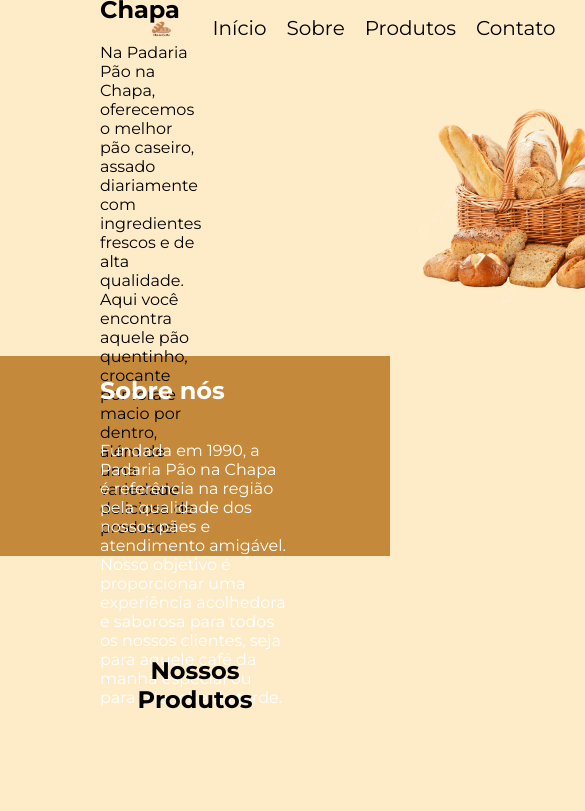
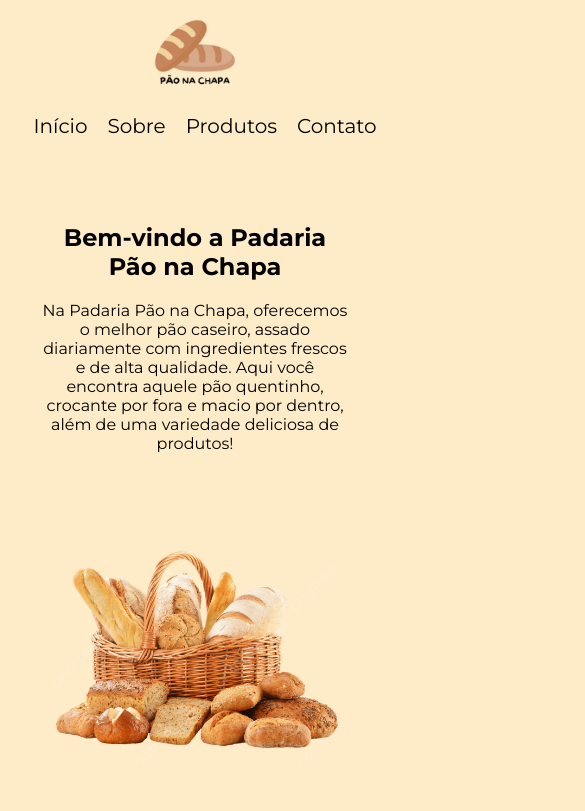
Before and after one commit to kaua-aquino/site-padaria, a plain HTML site: page index.html in a window 390 px wide. Shown: the top 811 px of the page, 585 px wide, since content can reach past the window. Drawn offline with Linux system fonts and the light colour scheme.

Commit message:
Add files via upload

```diff
--- a/style.css
+++ b/style.css
@@ -34,23 +34,41 @@ header {
 
 #introducao {
     display: flex;
-    height: 250px;
     align-items: center;
 }
 
 #introducao div {
     width: 50%;
+    /*aula */
+    min-height: 300px;
     padding-right: 100px;
     padding-left: 100px;
     margin-top: 50px;
 }
+
+/*aula*/
+
+#introducao img {
+   animation: cresceDiminui 3s infinite;
+}
+
+/*animação */
+
+@keyframes cresceDiminui {
+    0%, 100% {
+        scale: 1
+    }
+    50% {
+        scale: 1.2
+    }
+}
+
 
 #sobre-nos {
     margin-top: 50px;
     padding-left: 100px;
     padding-right: 100px;
     background-color: rgb(197, 137, 59);
-    height: 200px;
     display: flex;
     flex-direction: column;
     color: white;
@@ -94,3 +112,36 @@ footer p {
     padding-top: 25px;
     padding-bottom: 25px;
 }
+
+
+/* AULA RESPONSIVO*/
+@media (max-width: 900px) {
+    header {
+        padding-right: 0;
+        padding-left: 0;
+        flex-direction: column;
+    }
+
+    #introducao {
+        flex-direction: column;
+        text-align: center;
+    }
+
+    #introducao div{
+        padding-right: 0;
+        padding-left: 0;
+        width: 80%;
+    }
+
+    .conteudo-produtos{
+        flex-direction: column;
+    }
+
+    .produto{
+        width: 100%;
+    }
+
+    #sobre-nos{
+        text-align: center;
+    }
+}
```
